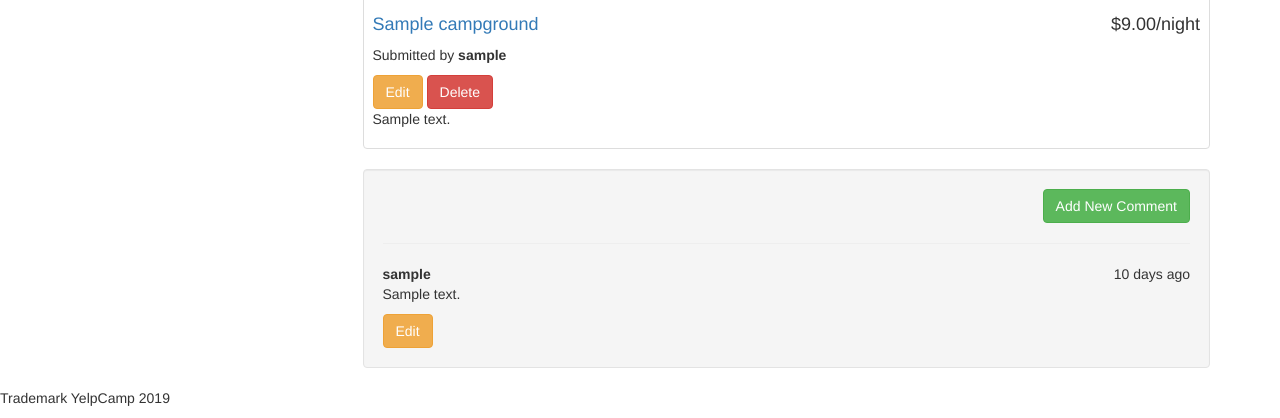
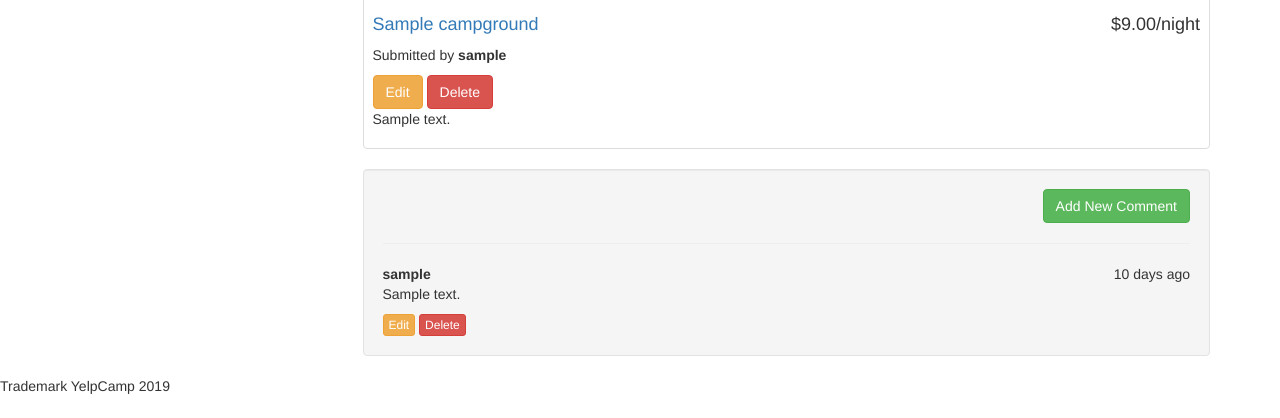
Before and after one commit to dustyfingers/webdev-bootcamp, a Node server app: page /campgrounds/600000000000000000000001 in a window 1280 px wide. Shown: the part 711-1129 px from the top of the page. After the commit the page ends 1105 px from the top, so only its background shows below. Run offline with Node 20, Linux system fonts and the light colour scheme; the visitor is signed in with stand-in values (Sample User, id 1); tables that the repository leaves empty hold one stand-in row (values such as "Sample post"); grey boxes marked "Sample" are stand-in pictures; some libraries are stand-ins or nearby versions.

Commit message:
aded more touches to comment permissions including hiding delete/edit buttons

```diff
--- a/yelpcamp/public/stylesheets/main.css
+++ b/yelpcamp/public/stylesheets/main.css
@@ -1,4 +1,4 @@
-#delete-form {
+.delete-form {
   display: inline;
 }
 
--- a/yelpcamp/routes/campgrounds.js
+++ b/yelpcamp/routes/campgrounds.js
@@ -109,8 +109,6 @@ function checkCampgroundOwnership(req, res, next) {
         res.redirect('back');
       } else {
         // does user own campground?
-        console.log(foundCampground);
-        console.log(foundCampground.author.id);
         if (foundCampground.author.id.equals(req.user._id)) {
           next();
         } else {
--- a/yelpcamp/views/campgrounds/show.ejs
+++ b/yelpcamp/views/campgrounds/show.ejs
@@ -19,7 +19,7 @@
           <p>Submitted by <strong><%= campground.author.username %></strong></p>
           <% if (currentUser && campground.author.id.equals(currentUser._id)) { %>
             <a class="btn btn-warning" href="/campgrounds/<%= campground._id %>/edit">Edit</a>
-            <form id="delete-form" action="/campgrounds/<%= campground._id %>?_method=DELETE" method="post">
+            <form class="delete-form" action="/campgrounds/<%= campground._id %>?_method=DELETE" method="post">
               <button class="btn btn-danger" type="submit">Delete</button>
             </form>
           <% } %>
@@ -39,11 +39,16 @@
                 <p>
                   <%= comment.text %>
                 </p>
+                <% if (currentUser && comment.author.id.equals(currentUser._id)) { %>
                 <a
-                  class="btn btn-small btn-warning"
+                  class="btn btn-xs btn-warning"
                   href="/campgrounds/<%= campground._id %>/comments/<%= comment._id %>/edit">
                   Edit
                 </a>
+                <form class="delete-form" action="/campgrounds/<%= campground._id %>/comments/<%= comment._id %>?_method=DELETE" method="post">
+                  <input class="btn btn-xs btn-danger" type="submit" value="Delete">
+                </form>
+                <% } %>
               </div>
             </div>
         <% }); %>
```
Also changed, not shown: yelpcamp/routes/comments.js (+35 -2 lines).
